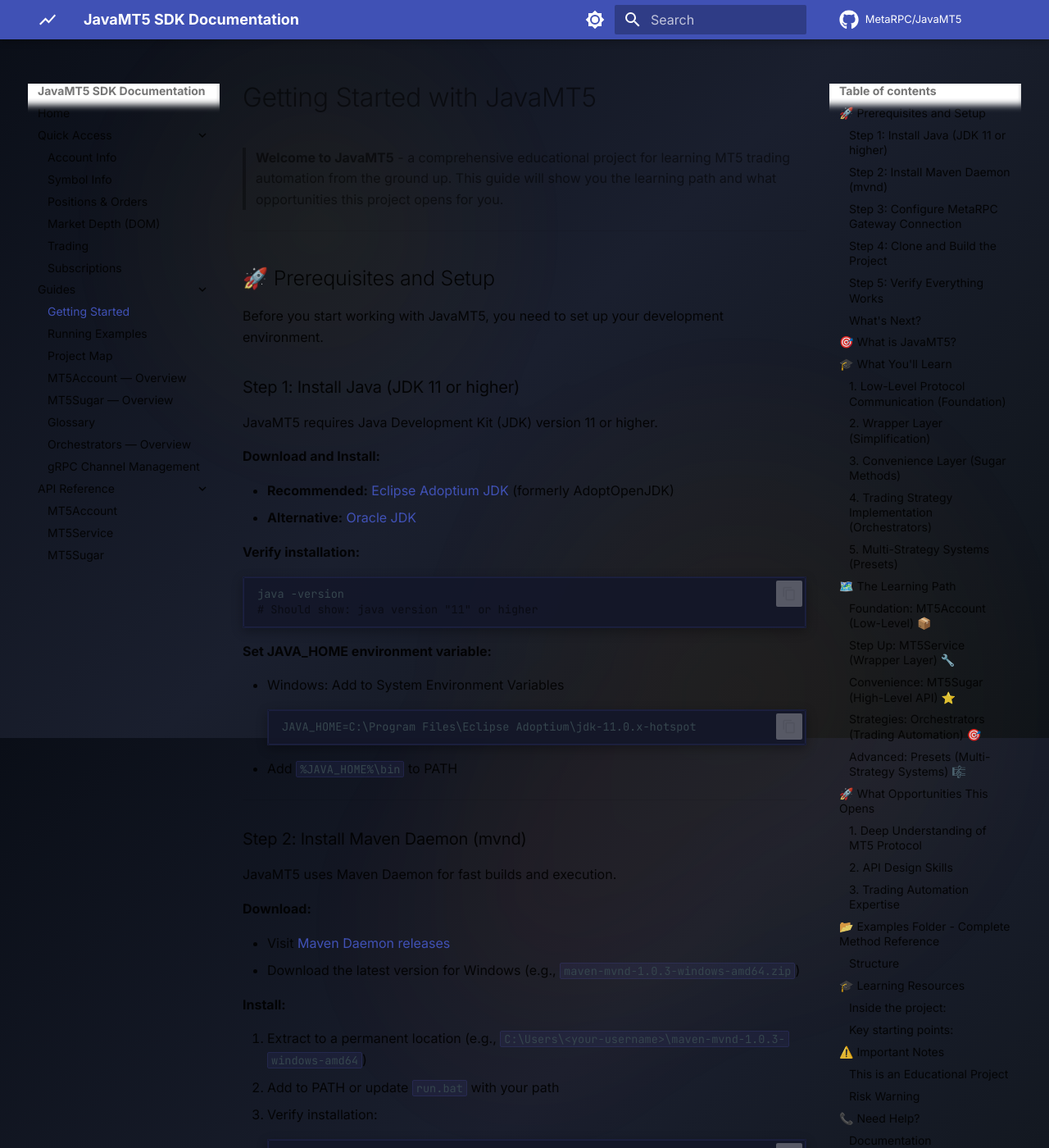
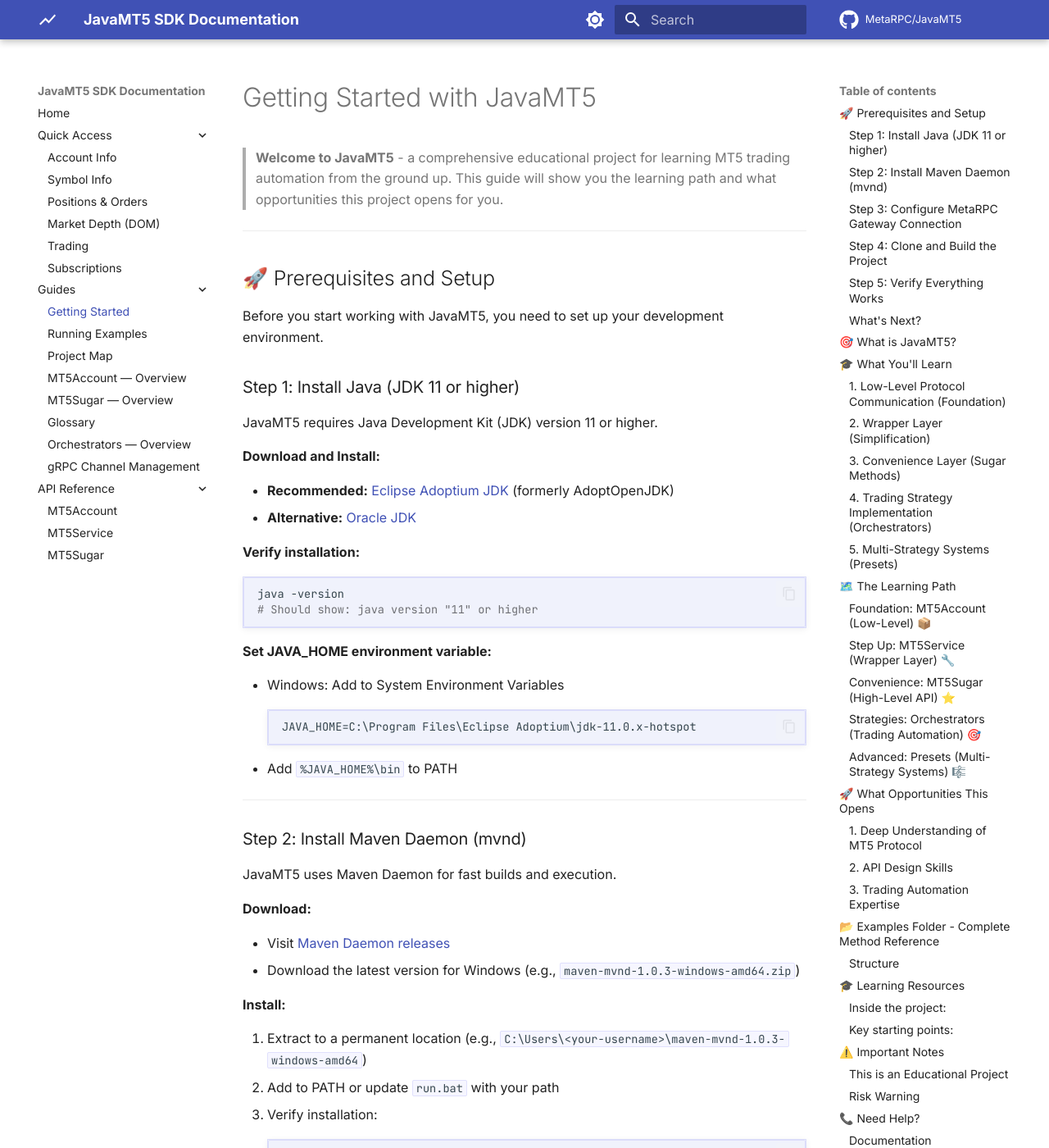
Before and after one commit to MetaRPC/JavaMT5, an MkDocs documentation site: the page built from docs/GETTING_STARTED.md, in a window 1280 px wide and 1400 px high. Shown: the whole window at 82% size. Built offline with MkDocs 1.6.1 and Material for MkDocs 9.7.7, drawn with Linux system fonts in a browser that asks for light colours; comment, search, counter and statistics services are not loaded.

Commit message:
Add complete light and dark theme styling

```diff
--- a/docs/styles/custom.css
+++ b/docs/styles/custom.css
@@ -19,13 +19,31 @@
   white-space: nowrap;
 }
 
-/* 2) Background: Dark gradient with subtle warmth */
-body {
+/* 2) Background: Light theme (default) */
+[data-md-color-scheme="default"] body {
+  background: linear-gradient(135deg, #f5f7fa 0%, #e8ecf1 50%, #f0f4f8 100%);
+  background-attachment: fixed;
+}
+
+[data-md-color-scheme="default"] body::before{
+  content:"";
+  position:fixed; inset:0; z-index:0; pointer-events:none;
+  background:
+    radial-gradient(50% 50% at 30% 20%, rgba(99,102,241,.04), transparent 50%),
+    radial-gradient(60% 60% at 70% 60%, rgba(79,70,229,.06), transparent 55%),
+    radial-gradient(45% 45% at 50% 80%, rgba(99,102,241,.03), transparent 50%);
+  filter: blur(40px);
+  animation: warmGlow 60s ease-in-out infinite;
+  opacity:.6;
+}
+
+/* Background: Dark theme (slate) */
+[data-md-color-scheme="slate"] body {
   background: linear-gradient(135deg, #0a0e17 0%, #1a1f2e 50%, #0f1419 100%);
   background-attachment: fixed;
 }
 
-body::before{
+[data-md-color-scheme="slate"] body::before{
   content:"";
   position:fixed; inset:0; z-index:0; pointer-events:none;
   background:
@@ -110,14 +128,26 @@
   padding:1.5rem 1.2rem; min-height:180px;
   border-radius:16px; text-decoration:none; color:inherit;
   text-align: center;
+  border:2px solid transparent;
+  backdrop-filter: blur(8px);
+  transform-style: preserve-3d;
+  transition: transform .2s ease, box-shadow .2s ease, background .2s ease, border-width .2s ease;
+}
+
+/* Light theme cards */
+[data-md-color-scheme="default"] .card{
+  background:
+    linear-gradient(180deg, rgba(255,255,255,.95), rgba(248,250,252,.92)) padding-box,
+    linear-gradient(135deg, rgb(var(--g1)), rgb(var(--g2))) border-box;
+  box-shadow:0 8px 20px rgba(0,0,0,.08);
+}
+
+/* Dark theme cards */
+[data-md-color-scheme="slate"] .card{
   background:
     linear-gradient(180deg, rgba(15,20,30,.92), rgba(10,14,23,.88)) padding-box,
     linear-gradient(135deg, rgb(var(--g1)), rgb(var(--g2))) border-box;
-  border:2px solid transparent;
   box-shadow:0 12px 28px rgba(0,0,0,.3);
-  backdrop-filter: blur(8px);
-  transform-style: preserve-3d;
-  transition: transform .2s ease, box-shadow .2s ease, background .2s ease, border-width .2s ease;
 }
 
 .card h3{ margin:.6rem 0 .3rem; font-weight:700; font-size:1.15rem; letter-spacing:.3px; }
@@ -138,8 +168,18 @@
 /* 6) Hover Cards: Easy Lift and Inner Shade */
 .card:hover{
   transform: translateY(-4px);
+  border-width: 3px;
+}
+
+[data-md-color-scheme="default"] .card:hover{
+  box-shadow: 0 12px 32px rgba(0,0,0,.15);
+  background:
+    linear-gradient(180deg, rgba(255,255,255,.98), rgba(248,250,252,.95)) padding-box,
+    linear-gradient(135deg, rgb(var(--g1)), rgb(var(--g2))) border-box;
+}
+
+[data-md-color-scheme="slate"] .card:hover{
   box-shadow: 0 18px 40px rgba(0,0,0,.45);
-  border-width: 3px;
   background:
     linear-gradient(180deg, rgba(20,25,35,.95), rgba(15,20,30,.92)) padding-box,
     linear-gradient(135deg, rgb(var(--g1)), rgb(var(--g2))) border-box;
@@ -174,20 +214,50 @@
   .card{ transition: none !important; }
 }
 
-/* 10) Code blocks enhancement */
-.md-typeset code {
+/* 10) Code blocks enhancement - Light theme */
+[data-md-color-scheme="default"] .md-typeset code {
+  background-color: rgba(99,102,241,.06);
+  border: 1px solid rgba(99,102,241,.15);
+}
+
+[data-md-color-scheme="default"] .md-typeset pre {
+  background-color: rgba(248,250,252,.95);
+  border: 1px solid rgba(99,102,241,.2);
+  box-shadow: 0 2px 8px rgba(0,0,0,.06);
+}
+
+/* Code blocks enhancement - Dark theme */
+[data-md-color-scheme="slate"] .md-typeset code {
   background-color: rgba(99,102,241,.08);
   border: 1px solid rgba(99,102,241,.12);
 }
 
-.md-typeset pre {
+[data-md-color-scheme="slate"] .md-typeset pre {
   background-color: rgba(13,17,23,.92);
   border: 1px solid rgba(99,102,241,.15);
   box-shadow: 0 4px 12px rgba(0,0,0,.3);
 }
 
-/* 11) Architecture diagram styling */
-.architecture-diagram {
+/* 11) Architecture diagram styling - Light theme */
+[data-md-color-scheme="default"] .architecture-diagram {
+  background: linear-gradient(180deg, rgba(248,250,252,.95), rgba(241,245,249,.92));
+  border: 1px solid rgba(99,102,241,.2);
+  border-radius: 12px;
+  padding: 1.5rem;
+  margin: 1rem 0;
+  text-align: center;
+  line-height: 2;
+  font-size: 0.95rem;
+  box-shadow: 0 2px 8px rgba(0,0,0,.06);
+}
+
+[data-md-color-scheme="default"] .architecture-diagram strong {
+  color: #5b21b6;
+  font-size: 1.05rem;
+}
+
+/* Architecture diagram styling - Dark theme */
+[data-md-color-scheme="slate"] .architecture-diagram {
   background: linear-gradient(180deg, rgba(13,17,23,.86), rgba(13,17,23,.82));
   border: 1px solid rgba(99,102,241,.15);
   border-radius: 12px;
@@ -199,7 +269,7 @@
   box-shadow: 0 4px 12px rgba(0,0,0,.3);
 }
 
-.architecture-diagram strong {
+[data-md-color-scheme="slate"] .architecture-diagram strong {
   color: #ffd740;
   font-size: 1.05rem;
 }
```
